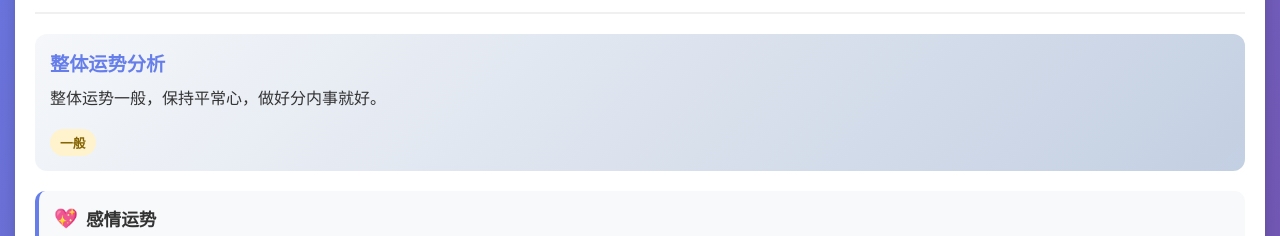
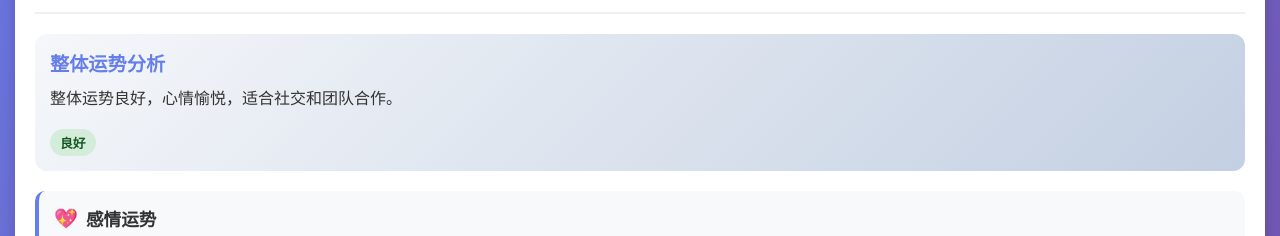
Before and after one commit to liuy-8/zodiac-fortune, a plain HTML site: page index.html in a window 1280 px wide. Shown: the part 551-787 px from the top of the page. Drawn offline with Linux system fonts and the light colour scheme.

Commit message:
Auto update 2026-11-26

```diff
--- a/index.html
+++ b/index.html
@@ -258,7 +258,7 @@
                         <div class="zodiac-dates" id="zodiacDates">3月21日 - 4月19日</div>
                     </div>
                 </div>
-                <div class="fortune-date" id="currentDate">2026年11月25日 星期三</div>
+                <div class="fortune-date" id="currentDate">2026年11月26日 星期四</div>
             </div>
 
             <div class="fortune-overall">
@@ -307,57 +307,57 @@
             "白羊座": {
                 icon: "♈",
                 dates: "3月21日 - 4月19日",
-                overall: "整体运势一般，保持平常心，做好分内事就好。",
-                overallLevel: "normal",
-                love: "感情方面较弱，需要给彼此一些空间和时间。",
-                loveLevel: "weak",
+                overall: "整体运势良好，心情愉悦，适合社交和团队合作。",
+                overallLevel: "good",
+                love: "感情方面运势普通，双方相处有些话不好意思说可能会有误会产生，也不利于互相增进了解。",
+                loveLevel: "normal",
                 career: "事业运势不佳，工作压力大，注意劳逸结合。",
                 careerLevel: "weak",
-                wealth: "财运不佳，投资需谨慎，避免损失。",
-                wealthLevel: "weak",
-                health: "健康运势不佳，注意预防疾病，避免熬夜。",
-                healthLevel: "weak"
+                wealth: "财运方面良好，收支平衡，储蓄稳定增长。",
+                wealthLevel: "good",
+                health: "健康方面良好，心情愉快，抵抗力强。",
+                healthLevel: "good"
             },
             "金牛座": {
                 icon: "♉",
                 dates: "4月20日 - 5月20日",
-                overall: "运势不错，今天做事容易成功，适合处理重要事务。",
-                overallLevel: "good",
-                love: "感情运势不佳，注意控制情绪，避免争吵。",
-                loveLevel: "weak",
-                career: "事业方面运势一般，工作上有些事做起来没什么挑战但风险确实少，如果你担心拿不下业绩选择这种方式做任务无可厚非。",
+                overall: "今日运势一般，工作、生活上习惯稳妥行事，不想给自己制造压力感。",
+                overallLevel: "normal",
+                love: "感情方面普通，保持现状即可，避免敏感话题。",
+                loveLevel: "normal",
+                career: "事业运势平稳，按计划完成工作即可。",
                 careerLevel: "normal",
-                wealth: "财运方面较弱，注意节约，做好预算规划。",
-                wealthLevel: "weak",
-                health: "健康方面良好，心情愉快，抵抗力强。",
-                healthLevel: "good"
+                wealth: "财运不错，可能有意外收入，但需理性消费。",
+                wealthLevel: "good",
+                health: "健康运势不佳，注意预防疾病，避免熬夜。",
+                healthLevel: "weak"
             },
             "双子座": {
                 icon: "♊",
                 dates: "5月21日 - 6月21日",
-                overall: "今日运势一般，工作、生活上习惯稳妥行事，不想给自己制造压力感。",
-                overallLevel: "normal",
-                love: "感情方面运势良好，双方相处融洽，沟通顺畅。",
-                loveLevel: "good",
-                career: "事业方面运势一般，工作上有些事做起来没什么挑战但风险确实少，如果你担心拿不下业绩选择这种方式做任务无可厚非。",
-                careerLevel: "normal",
-                wealth: "财运方面平稳，不宜进行高风险投资。",
-                wealthLevel: "normal",
-                health: "健康方面良好，心情愉快，抵抗力强。",
-                healthLevel: "good"
+                overall: "今日运势良好，各方面都比较顺利，可以大胆尝试新事物。",
+                overallLevel: "good",
+                love: "感情方面运势普通，双方相处有些话不好意思说可能会有误会产生，也不利于互相增进了解。",
+                loveLevel: "normal",
+                career: "事业运势不错，适合开展新项目或提出建议。",
+                careerLevel: "good",
+                wealth: "财运方面较弱，注意节约，做好预算规划。",
+                wealthLevel: "weak",
+                health: "健康方面运势一般，注意劳逸结合，避免过度劳累。",
+                healthLevel: "normal"
             },
             "巨蟹座": {
                 icon: "♋",
                 dates: "6月22日 - 7月22日",
                 overall: "整体运势较弱，注意调整心态，避免与人发生冲突。",
                 overallLevel: "weak",
-                love: "感情方面较弱，需要给彼此一些空间和时间。",
-                loveLevel: "weak",
-                career: "事业运势不错，适合开展新项目或提出建议。",
-                careerLevel: "good",
-                wealth: "财运方面良好，收支平衡，储蓄稳定增长。",
-                wealthLevel: "good",
-                health: "健康运势不佳，注意预防疾病，避免熬夜。",
+                love: "感情方面运势良好，双方相处融洽，沟通顺畅。",
+                loveLevel: "good",
+                career: "事业方面一般，保持现状，不宜跳槽或转行。",
+                careerLevel: "normal",
+                wealth: "财运方面运势平平，日常生活开销正常，没有特别大的支出也没有特别大的收入。",
+                wealthLevel: "normal",
+                health: "健康方面较弱，注意保暖，避免受凉。",
                 healthLevel: "weak"
             },
             "狮子座": {
@@ -365,111 +365,111 @@
                 dates: "7月23日 - 8月22日",
                 overall: "整体运势良好，心情愉悦，适合社交和团队合作。",
                 overallLevel: "good",
-                love: "感情方面良好，关系稳定，彼此信任。",
+                love: "感情方面运势良好，双方相处融洽，沟通顺畅。",
                 loveLevel: "good",
-                career: "事业运势平稳，按计划完成工作即可。",
-                careerLevel: "normal",
+                career: "事业运势不错，适合开展新项目或提出建议。",
+                careerLevel: "good",
                 wealth: "财运方面运势良好，投资理财机会不错，适合规划财务。",
                 wealthLevel: "good",
-                health: "健康方面较弱，注意保暖，避免受凉。",
-                healthLevel: "weak"
+                health: "健康运势良好，适合运动锻炼，保持良好作息。",
+                healthLevel: "good"
             },
             "处女座": {
                 icon: "♍",
                 dates: "8月23日 - 9月22日",
-                overall: "运势平稳，按部就班即可，不宜做重大决策。",
+                overall: "整体运势一般，保持平常心，做好分内事就好。",
                 overallLevel: "normal",
-                love: "感情方面良好，关系稳定，彼此信任。",
-                loveLevel: "good",
-                career: "事业方面运势较弱，可能遇到挑战，需要谨慎处理。",
+                love: "感情方面普通，保持现状即可，避免敏感话题。",
+                loveLevel: "normal",
+                career: "事业方面较弱，避免与同事发生冲突，保持低调。",
                 careerLevel: "weak",
-                wealth: "财运方面较弱，注意节约，做好预算规划。",
-                wealthLevel: "weak",
-                health: "健康运势良好，适合运动锻炼，保持良好作息。",
-                healthLevel: "good"
+                wealth: "财运方面运势平平，日常生活开销正常，没有特别大的支出也没有特别大的收入。",
+                wealthLevel: "normal",
+                health: "健康方面较弱，注意保暖，避免受凉。",
+                healthLevel: "weak"
             },
             "天秤座": {
                 icon: "♎",
                 dates: "9月23日 - 10月23日",
                 overall: "运势不错，今天做事容易成功，适合处理重要事务。",
                 overallLevel: "good",
-                love: "感情方面普通，保持现状即可，避免敏感话题。",
-                loveLevel: "normal",
-                career: "事业方面较弱，避免与同事发生冲突，保持低调。",
-                careerLevel: "weak",
-                wealth: "财运不佳，投资需谨慎，避免损失。",
+                love: "感情方面运势较弱，容易产生误会，需要多沟通。",
+                loveLevel: "weak",
+                career: "事业方面运势一般，工作上有些事做起来没什么挑战但风险确实少，如果你担心拿不下业绩选择这种方式做任务无可厚非。",
+                careerLevel: "normal",
+                wealth: "财运方面较弱，注意节约，做好预算规划。",
                 wealthLevel: "weak",
-                health: "健康运势平稳，保持现有生活习惯即可。",
-                healthLevel: "normal"
+                health: "健康运势良好，适合运动锻炼，保持良好作息。",
+                healthLevel: "good"
             },
             "天蝎座": {
                 icon: "♏",
                 dates: "10月24日 - 11月22日",
-                overall: "今日运势一般，工作、生活上习惯稳妥行事，不想给自己制造压力感。",
+                overall: "运势平稳，按部就班即可，不宜做重大决策。",
                 overallLevel: "normal",
-                love: "感情运势一般，需要多花时间经营关系。",
-                loveLevel: "normal",
-                career: "事业运势不错，适合开展新项目或提出建议。",
+                love: "感情运势不佳，注意控制情绪，避免争吵。",
+                loveLevel: "weak",
+                career: "事业方面良好，团队合作愉快，工作效率高。",
                 careerLevel: "good",
-                wealth: "财运不错，可能有意外收入，但需理性消费。",
+                wealth: "财运方面运势良好，投资理财机会不错，适合规划财务。",
                 wealthLevel: "good",
-                health: "健康方面运势良好，身体状况不错，精力充沛。",
+                health: "健康运势良好，适合运动锻炼，保持良好作息。",
                 healthLevel: "good"
             },
             "射手座": {
                 icon: "♐",
                 dates: "11月23日 - 12月21日",
-                overall: "运势不错，今天做事容易成功，适合处理重要事务。",
-                overallLevel: "good",
-                love: "感情方面运势良好，双方相处融洽，沟通顺畅。",
-                loveLevel: "good",
-                career: "事业运势不佳，工作压力大，注意劳逸结合。",
-                careerLevel: "weak",
-                wealth: "财运不错，可能有意外收入，但需理性消费。",
-                wealthLevel: "good",
+                overall: "运势不佳，建议保守行事，避免冒险和冲动决定。",
+                overallLevel: "weak",
+                love: "感情方面普通，保持现状即可，避免敏感话题。",
+                loveLevel: "normal",
+                career: "事业方面运势良好，工作进展顺利，容易获得认可。",
+                careerLevel: "good",
+                wealth: "财运方面运势较弱，需要控制开支，避免冲动消费。",
+                wealthLevel: "weak",
                 health: "健康运势平稳，保持现有生活习惯即可。",
                 healthLevel: "normal"
             },
             "摩羯座": {
                 icon: "♑",
                 dates: "12月22日 - 1月19日",
-                overall: "运势不错，今天做事容易成功，适合处理重要事务。",
-                overallLevel: "good",
-                love: "感情方面普通，保持现状即可，避免敏感话题。",
+                overall: "今日运势较弱，做事容易遇到阻碍，需要多加耐心。",
+                overallLevel: "weak",
+                love: "感情运势一般，需要多花时间经营关系。",
                 loveLevel: "normal",
-                career: "事业方面运势一般，工作上有些事做起来没什么挑战但风险确实少，如果你担心拿不下业绩选择这种方式做任务无可厚非。",
+                career: "事业方面一般，保持现状，不宜跳槽或转行。",
                 careerLevel: "normal",
-                wealth: "财运不错，可能有意外收入，但需理性消费。",
-                wealthLevel: "good",
-                health: "健康方面良好，心情愉快，抵抗力强。",
-                healthLevel: "good"
+                wealth: "财运一般，保持现有理财方式即可。",
+                wealthLevel: "normal",
+                health: "健康运势不佳，注意预防疾病，避免熬夜。",
+                healthLevel: "weak"
             },
             "水瓶座": {
                 icon: "♒",
                 dates: "1月20日 - 2月18日",
                 overall: "今日运势良好，各方面都比较顺利，可以大胆尝试新事物。",
                 overallLevel: "good",
-                love: "感情方面普通，保持现状即可，避免敏感话题。",
+                love: "感情方面运势普通，双方相处有些话不好意思说可能会有误会产生，也不利于互相增进了解。",
                 loveLevel: "normal",
-                career: "事业方面良好，团队合作愉快，工作效率高。",
+                career: "事业方面运势良好，工作进展顺利，容易获得认可。",
                 careerLevel: "good",
-                wealth: "财运一般，保持现有理财方式即可。",
+                wealth: "财运方面平稳，不宜进行高风险投资。",
                 wealthLevel: "normal",
-                health: "健康方面运势一般，注意劳逸结合，避免过度劳累。",
-                healthLevel: "normal"
+                health: "健康运势不佳，注意预防疾病，避免熬夜。",
+                healthLevel: "weak"
             },
             "双鱼座": {
                 icon: "♓",
                 dates: "2月19日 - 3月20日",
-                overall: "整体运势较弱，注意调整心态，避免与人发生冲突。",
-                overallLevel: "weak",
-                love: "感情方面运势普通，双方相处有些话不好意思说可能会有误会产生，也不利于互相增进了解。",
-                loveLevel: "normal",
-                career: "事业方面运势一般，工作上有些事做起来没什么挑战但风险确实少，如果你担心拿不下业绩选择这种方式做任务无可厚非。",
-                careerLevel: "normal",
-                wealth: "财运方面运势较弱，需要控制开支，避免冲动消费。",
-                wealthLevel: "weak",
-                health: "健康方面运势一般，注意劳逸结合，避免过度劳累。",
+                overall: "整体运势良好，心情愉悦，适合社交和团队合作。",
+                overallLevel: "good",
+                love: "感情方面较弱，需要给彼此一些空间和时间。",
+                loveLevel: "weak",
+                career: "事业运势不错，适合开展新项目或提出建议。",
+                careerLevel: "good",
+                wealth: "财运不错，可能有意外收入，但需理性消费。",
+                wealthLevel: "good",
+                health: "健康运势平稳，保持现有生活习惯即可。",
                 healthLevel: "normal"
             }
         };
```
